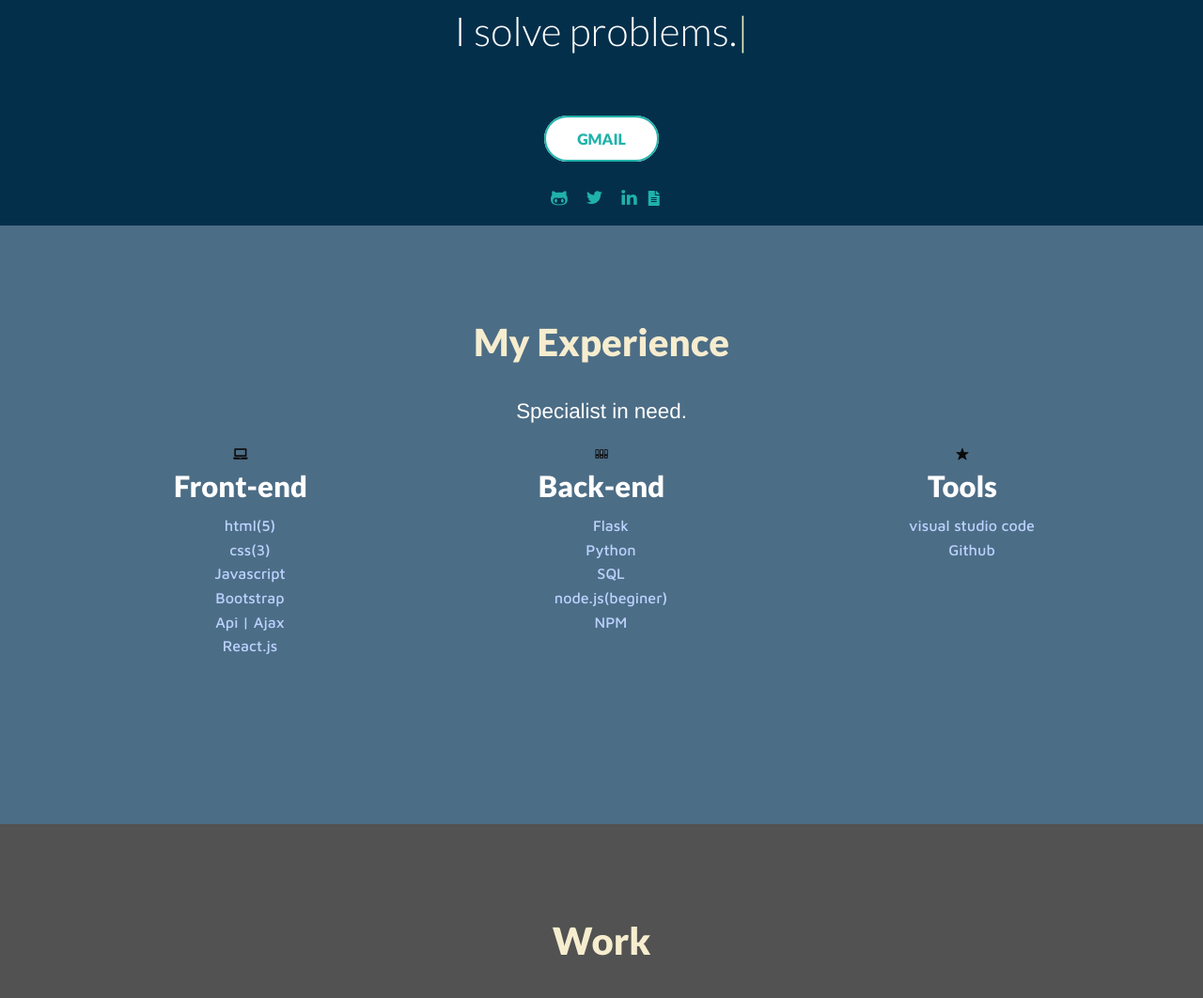
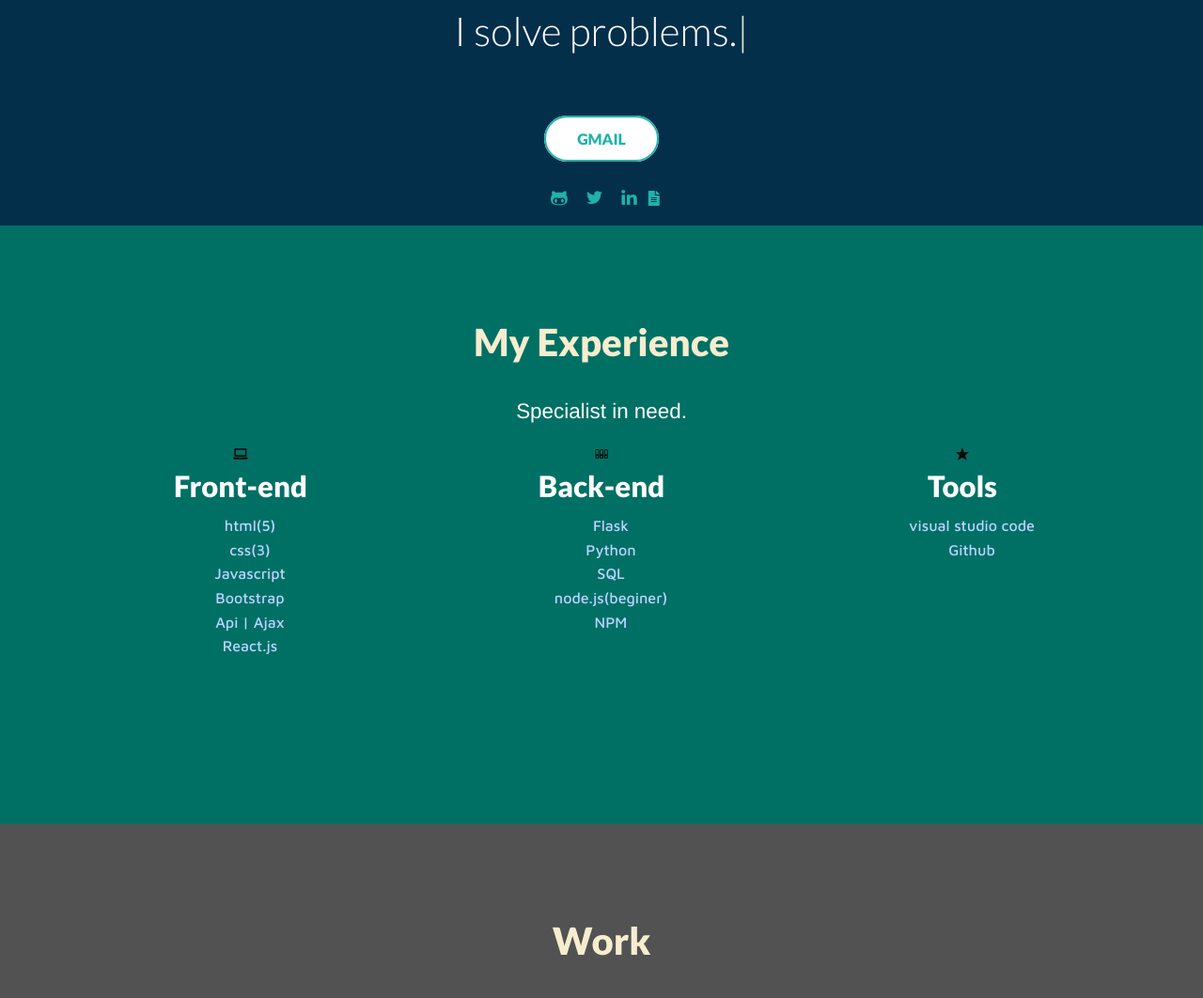
Before and after one commit to zafar26/zafar, a PHP site: page / in a window 1280 px wide. Shown: the part 475-1537 px from the top of the page at 94% size. Run offline with PHP 8.4, Linux system fonts and the light colour scheme.

Commit message:
last commit

```diff
--- a/assets/styles/styles.css
+++ b/assets/styles/styles.css
@@ -138,7 +138,7 @@ h1, h2, h3, h4, h5, h6 {
 
 /*** Experience ***/
 #experience {
-	background-color: #4c6d86;
+	background-color: #007065;
 	padding: 6em 4em 10em;
 }
 
```
